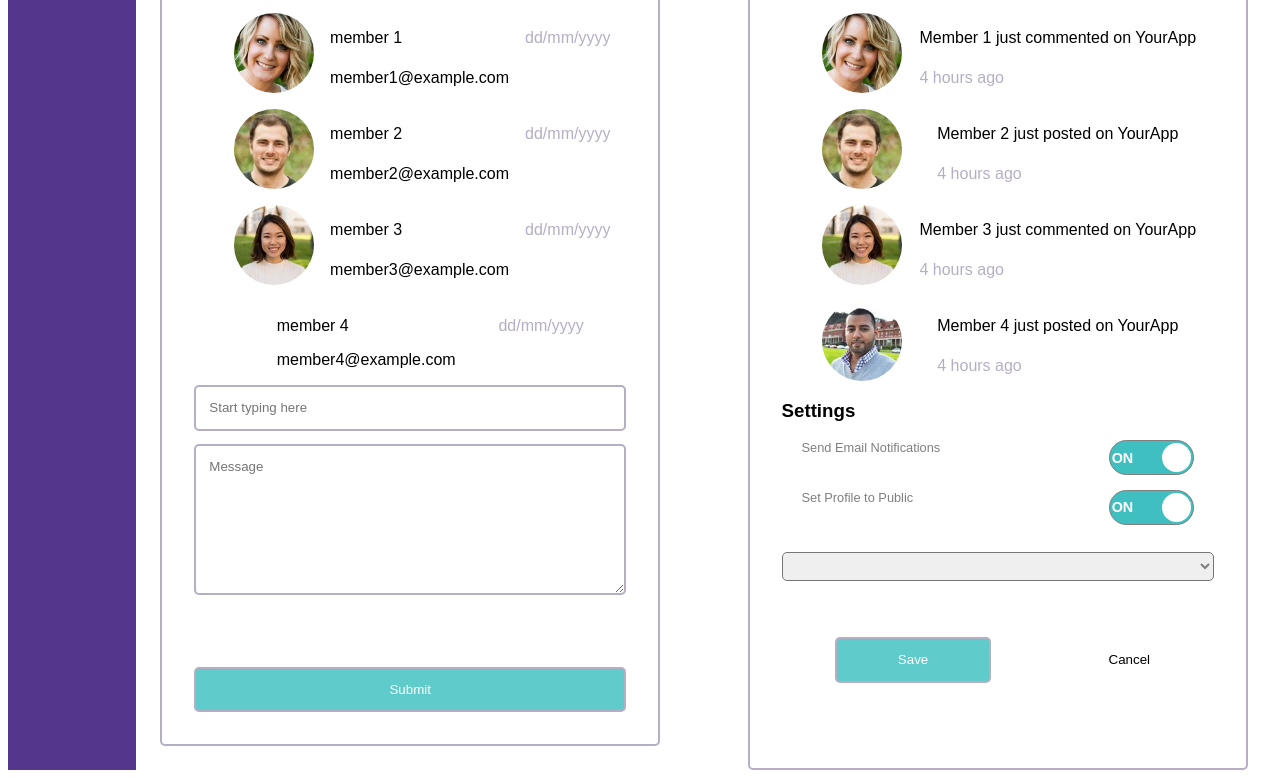
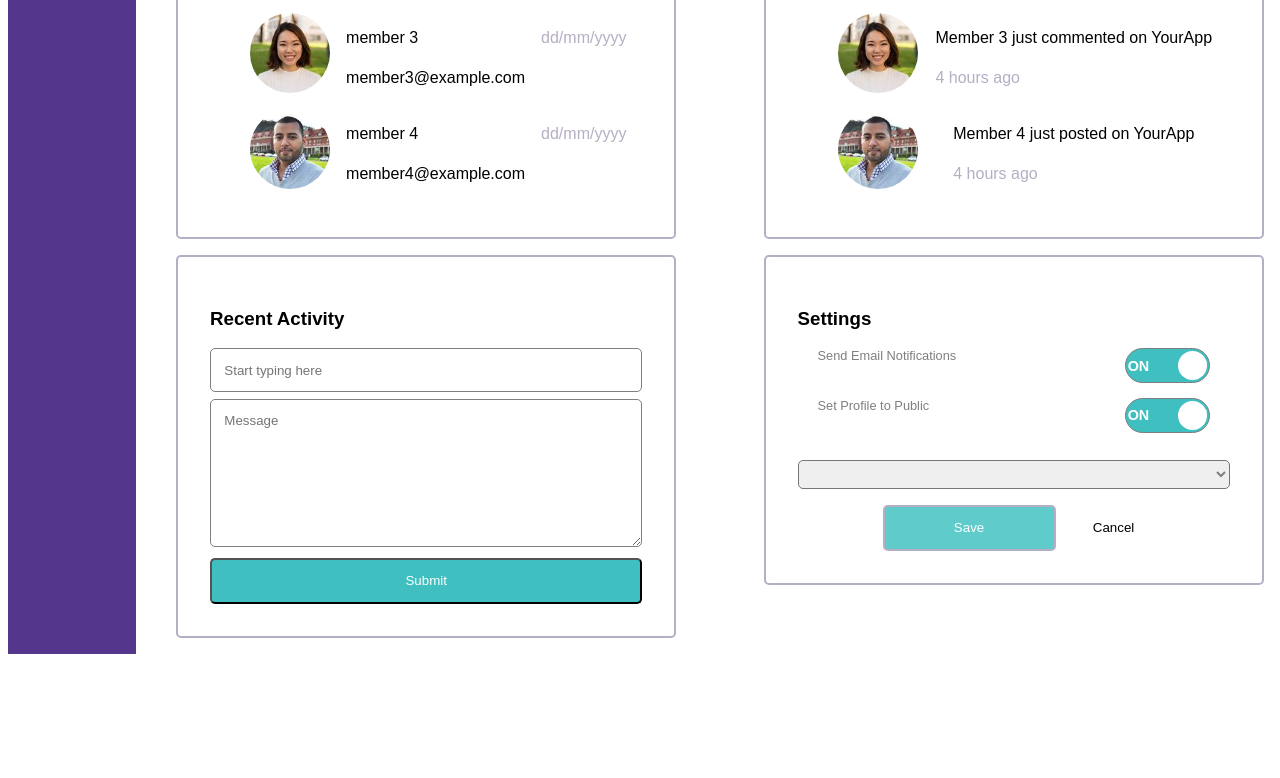
Before and after one commit to pangszenga/WebApp-Dashboard, a plain HTML site: page index.html in a window 1280 px wide. Shown: the part 1620-2398 px from the top of the page. After the commit the page ends 2282 px from the top, so only its background shows below. Drawn offline with nearby package versions, Linux system fonts and the light colour scheme.

Commit message:
Changes made
Match mockup

```diff
--- a/css/styles.css
+++ b/css/styles.css
@@ -90,7 +90,6 @@ header p {
   height: 7vh;
   margin: .5em .5em .5em 0;
 }
-
 .dashboardTab {
   grid-area: content;
   margin-left: 1.5em;
@@ -128,7 +127,6 @@ header p {
 .socialCard ul {
   display: inline-flex;
   flex-direction: column;
-  align-items: center;
   justify-content: space-between;
 }
 
@@ -168,25 +166,20 @@ header p {
 
 /* Members list */
 .membersLi,
-.visitsLi  {
+.visitsLi,
+.form,
+.settings  {
   border-radius: 5px;
   border:#b6aec4 2px solid;
   padding: 2em;
   width: 100%;
+  margin: 1em;
 }
 
 .membersLi img,
 .visitsLi img {
   border-radius: 50%;
   width: 20%;
-}
-
-.membersLi {
-  float: left;
-}
-
-.visitsLi {
-  float: right;
 }
 
 .membersLi li {
@@ -216,14 +209,6 @@ header p {
   color: #b6aec4 ;
 }
 
-.membersLi input,
-.membersLi textarea {
-  border-radius: 5px;
-  border:#b6aec4 2px solid;
-  margin-bottom: 1em;
-  width: 100%;
-  padding: 1em;
-}
 
 .membersLi button {
   width: 100%;
@@ -234,6 +219,7 @@ header p {
   padding: 1em;
 
 }
+
 .visitsLi li {
   display: grid;
   grid-template-areas:
@@ -261,7 +247,23 @@ header p {
   display: flex;
   flex-direction: row;
 }
+.form input,
+.form textarea {
+  border-radius: 5px;
+  width: 100%;
+  border: 1px solid #7f7f7f;
+  padding: 1em;
+  margin-bottom: .5em;
 
+}
+.form button {
+  align-self: center;
+  background: rgb(63, 191, 191);
+  border-radius: 5px;
+  color: white;
+  padding: 1em;
+  width: 100%;
+}
 
 button.switch {
   border-radius: 30px;
@@ -282,7 +284,7 @@ button.switch span {
     font-weight: 600;
 }
 
-button.switch #switchCircle {
+button.switch .switchCircle {
     border-radius: 50%;
     width: 29px;
     height: 29px;
@@ -400,7 +402,8 @@ select {
   }
 
   .socialCard li {
-    height: 60vh;
+    height: 30vh;
+    width: 30vh;
     display: flex;
     flex-direction: row;
     flex-wrap: wrap;
@@ -430,16 +433,28 @@ select {
     font-size: 2em;
     margin-left: 2.1em;
     margin-top: 1em;
+  }
 
+  .left {
+    float: left;
+    width: 46%;
+  }
+
+  .right {
+    float: right;
+    width: 46%;
   }
 
   .membersLi,
-  .visitsLi  {
+  .visitsLi,
+  .form,
+  .settings {
     border-radius: 5px;
     border:#b6aec4 2px solid;
     padding: 2em;
-    width: 46%;
+    overflow: auto;
   }
+
 
   .membersLi button {
     width: 100%;
@@ -451,6 +466,8 @@ select {
     margin-top: 4.1em;
     align-self: flex-end;
   }
+
+
 
 }
 
@@ -533,8 +550,14 @@ select {
     width: 5vw;
   }
 
+  .socialCard {
+    padding: 1em;
+    height: 2%;
+  }
+
   .membersLi button {
     width: 100%;
+    margin-bottom: 2em;
     background: rgba(56, 191, 191, .8);
     color: white;
     border: solid 2px #b6aec4;
@@ -544,7 +567,7 @@ select {
   }
 
   .settings :last-child button {
-    margin: 4em;
+    margin: 1em 1em 0 1em;
     padding: .8em;
   }
 }
--- a/index.html
+++ b/index.html
@@ -94,7 +94,7 @@
             </svg>
           </li>
           <li>
-            <svg class="settings icon" version="1.1" id="Line_6" xmlns="http://www.w3.org/2000/svg" xmlns:xlink="http://www.w3.org/1999/xlink" x="0px" y="0px"
+            <svg class="setting icon" version="1.1" id="Line_6" xmlns="http://www.w3.org/2000/svg" xmlns:xlink="http://www.w3.org/1999/xlink" x="0px" y="0px"
             	 viewBox="0 0 32 32" style="enable-background:new 0 0 32 32;" xml:space="preserve">
             <style type="text/css">
             	.st0{fill:#FFFFFF;}
@@ -192,7 +192,7 @@
         </div>
       </div>
 
-
+        <div class="left">
           <div class="membersLi list">
             <h2>New Members</h2>
             <ul>
@@ -215,11 +215,16 @@
                 <p  >dd/mm/yyyy</p>
               </li>
               <li>
+                <img src="images/member-4.jpg" alt="member 4">
                 <p>member 4</p>
                 <a href="mailto:member4@example.com">member4@example.com</a>
-            <p  >dd/mm/yyyy</p>
+                <p >dd/mm/yyyy</p>
               </li>
             </ul>
+            </div>
+
+            <div class="form">
+              <h3>Recent Activity</h3>
               <form class="messageUser" action="index.html" method="post">
                 <label for="user">
                   <input id="user" name="search" placeholder="Start typing here" type="text" data-list=".list">
@@ -229,40 +234,44 @@
                 </label>
                 <button id="submit" type="button" name="button">Submit</button>
               </form>
+            </div>
 
         </div>
 
+          <div class="right">
             <div class="visitsLi">
               <h2>Recent Activity</h2>
               <ul>
                 <li>
                   <img src="images/member-1.jpg" alt="member 1">
                   <p>Member 1 just commented on YourApp</p>
-            <span   >4 hours ago</span>
+                  <span>4 hours ago</span>
                 </li>
                 <li>
                   <img src="images/member-2.jpg" alt="member 2">
                   <p>Member 2 just posted on YourApp</p>
-            <span   >4 hours ago</span>
+                  <span>4 hours ago</span>
                 </li>
                 <li>
                   <img src="images/member-3.jpg" alt="member 3">
                   <p>Member 3 just commented on YourApp</p>
-            <span   >4 hours ago</span>
+                  <span>4 hours ago</span>
                 </li>
                 <li>
                   <img src="images/member-4.jpg" alt="member 4">
                   <p>Member 4 just posted on YourApp</p>
-            <span   >4 hours ago</span>
+                  <span>4 hours ago</span>
                 </li>
               </ul>
+              </div>
+
               <div class="settings">
                   <h3>Settings</h3>
                   <div>
                       <label for="emailNotifications" class="switch">Send Email Notifications</label>
                       <button name="switch" role="switch" aria-checked="true" id="emailNotifications" type="button" class="switch">
                           <span class="on">ON</span>
-                    <span id="switchCircle"></span>
+                          <span class="switchCircle"></span>
                           <span class="off">OFF</span>
                       </button>
                   </div>
@@ -270,7 +279,7 @@
                       <label for="publicProfile" class="switch">Set Profile to Public</label>
                       <button type="button"  role="switch" aria-checked="true" id="publicProfile" class="switch">
                           <span class="on">ON</span>
-                    <span id="switchCircle">C</span>
+                          <span class="switchCircle">C</span>
                           <span class="off">OFF</span>
                       </button>
                   </div>
@@ -283,6 +292,11 @@
                   </div>
               </div>
           </div>
+
+
+
+
+
     </div>
     </div>
     <script src="HideSeek/jquery-1.9.1.min.js"></script>
--- a/js/app.js
+++ b/js/app.js
@@ -74,7 +74,7 @@ document.querySelectorAll(".switch").forEach(function(theSwitch) {
 
 function handleClickEvent(e) {
 
-    const switchCircle = e.target.querySelector('#switchCircle');
+    const switchCircle = e.target.querySelector('.switchCircle');
 
     if (e.target.getAttribute("aria-checked") == "true") {
         switchCircle.style.left = "-21px";
```
Lines whose indentation alone changed are shown as unchanged.
